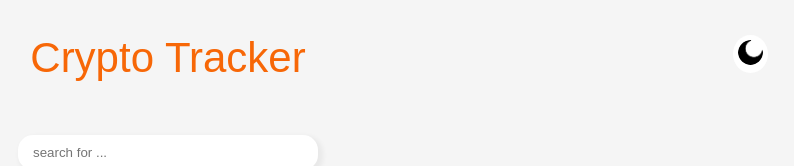
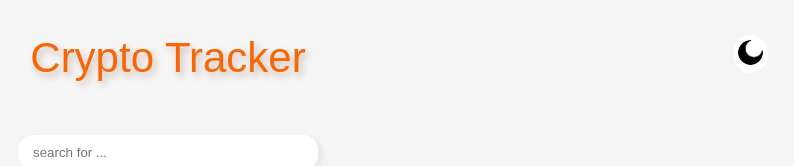
Before and after one commit to SkyCaptainess/Crypto-tracker, a React (Create React App) app: page / in a window 1280 px wide. Shown: the top 166 px of the page, without its empty margins (472-1266 px from the left). Built offline with nearby package versions, Linux system fonts and the light colour scheme; no server answers.

Commit message:
Fix: title style

```diff
--- a/src/routes/Coins.tsx
+++ b/src/routes/Coins.tsx
@@ -12,6 +12,7 @@ const Title = styled.h1`
   color: ${(props) => props.theme.accentColor};
   font-size: 42px;
   margin-bottom: 5px;
+  text-shadow: 3px 4px 7px #772c014b;
 `;
 
 const Container = styled.div`
```
